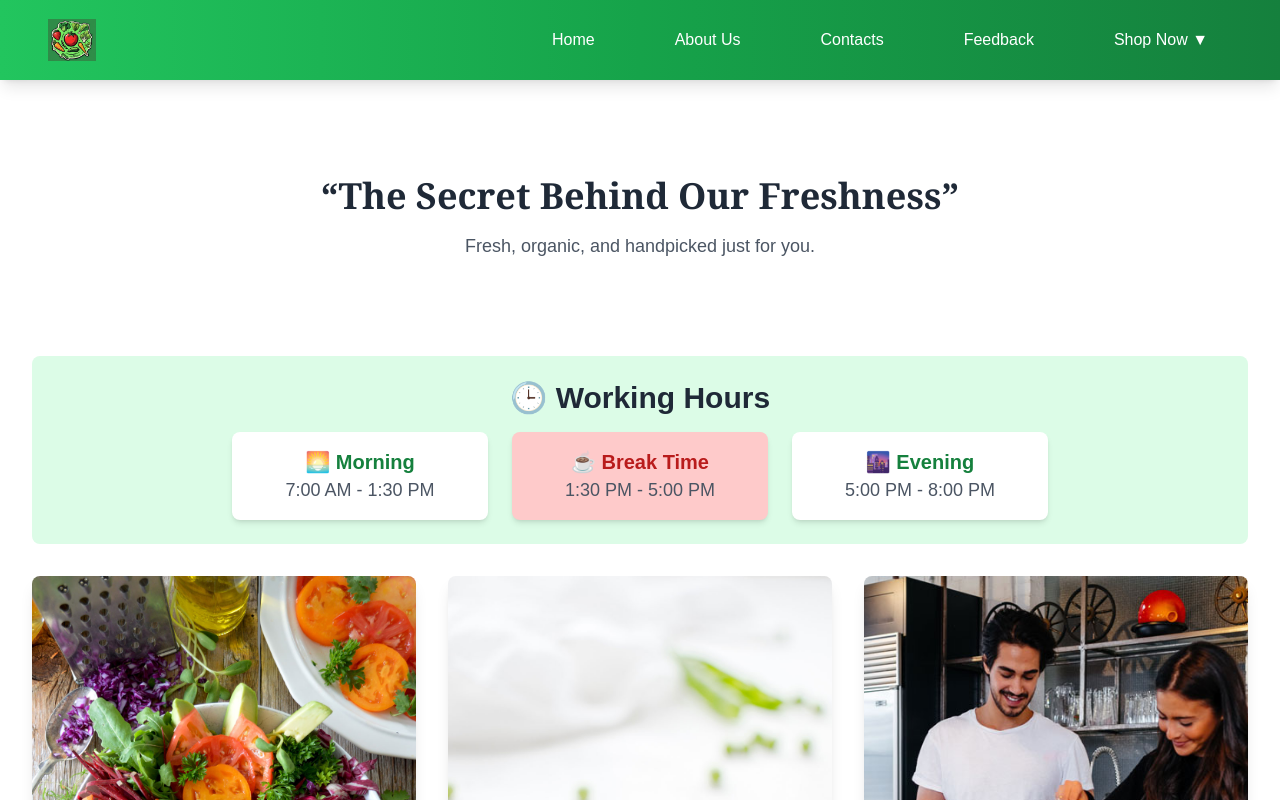
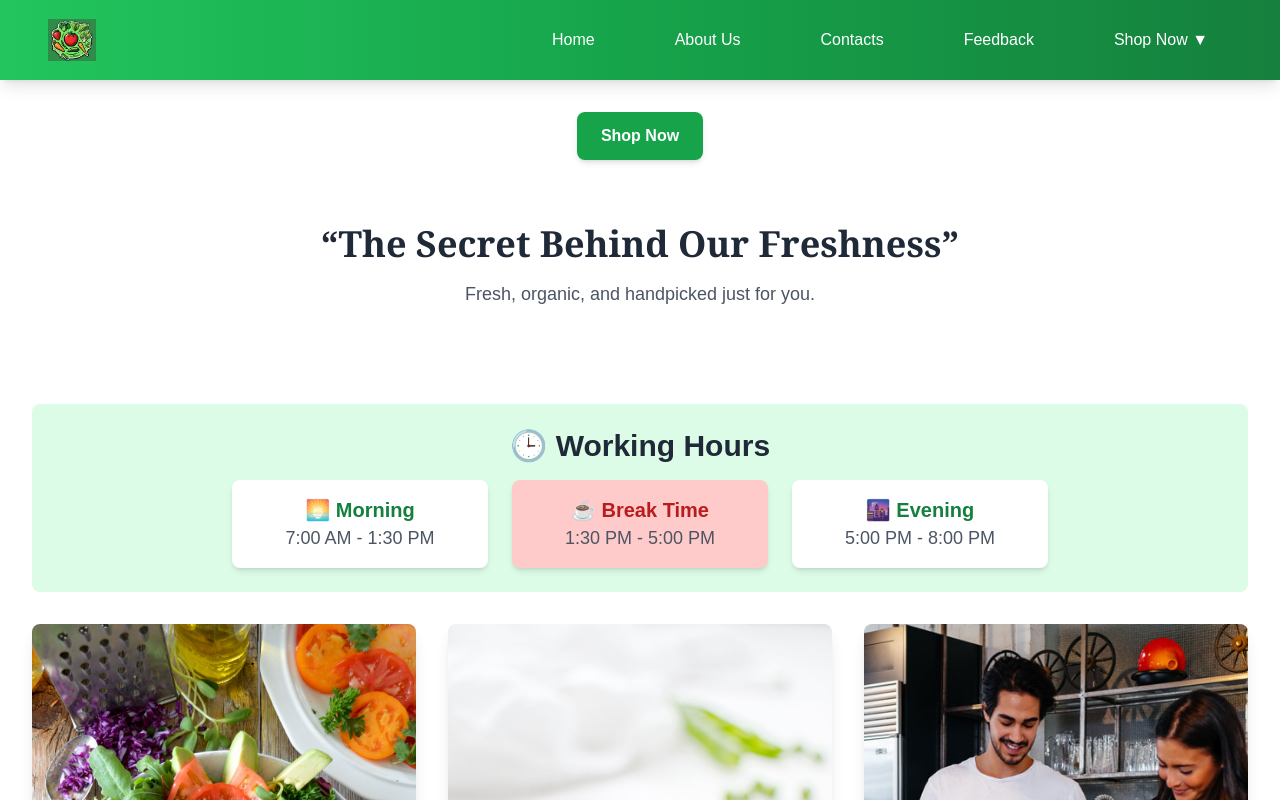
Before and after one commit to rajkumarchaudhari123/grocery-mahadev.shop, a Next.js app: page / in a window 1280 px wide. Shown: the top 800 px of the page. Built offline with nearby package versions, Linux system fonts and the light colour scheme.

Commit message:
shop now updted

```diff
--- a/app/page.tsx
+++ b/app/page.tsx
@@ -1,8 +1,59 @@
+"use client";
+import { useState } from "react";
+import Link from "next/link";
 import Image from "next/image";
 
 export default function Home() {
+  const [isDropdownOpen, setIsDropdownOpen] = useState(false);
+
+  const toggleDropdown = () => {
+    setIsDropdownOpen((prev) => !prev);
+  };
+
   return (
     <div className="container mx-auto p-8">
+      <div>
+        <ul className="space-y-2 justify-center text-center">
+          <li
+            className="relative inline-block"
+            onMouseEnter={() => setIsDropdownOpen(true)}
+            onMouseLeave={() => setIsDropdownOpen(false)}
+          >
+            <button
+              className="px-6 py-3 bg-green-600 text-white font-semibold rounded-lg shadow-md hover:bg-green-700 transition duration-300"
+              onClick={toggleDropdown}
+            >
+              Shop Now
+            </button>
+
+            {isDropdownOpen && (
+              <div className="absolute left-0 mt-2 w-48 bg-white shadow-lg rounded-md border">
+                <ul className="py-2">
+                  <li>
+                    <Link
+                      href="/vegetable"
+                      className="block px-4 py-2 text-gray-700 hover:bg-gray-100"
+                      onClick={() => setIsDropdownOpen(false)}
+                    >
+                      Vegetables
+                    </Link>
+                  </li>
+                  <li>
+                    <Link
+                      href="/fruits"
+                      className="block px-4 py-2 text-gray-700 hover:bg-gray-100"
+                      onClick={() => setIsDropdownOpen(false)}
+                    >
+                      Fruits
+                    </Link>
+                  </li>
+                </ul>
+              </div>
+            )}
+          </li>
+        </ul>
+      </div>
+
       {/* Hero Section */}
       <section className="text-center py-16">
         <h1 className="text-4xl font-bold font-serif text-gray-800">
@@ -38,7 +89,6 @@ export default function Home() {
         </div>
       </section>
 
-
       {/* Products Section */}
       <section className="grid grid-cols-1 md:grid-cols-3 gap-8">
         {["image_1.jpg", "image_2.jpg", "image_3.jpg"].map((img, index) => (
```
Lines whose indentation alone changed are shown as unchanged.
